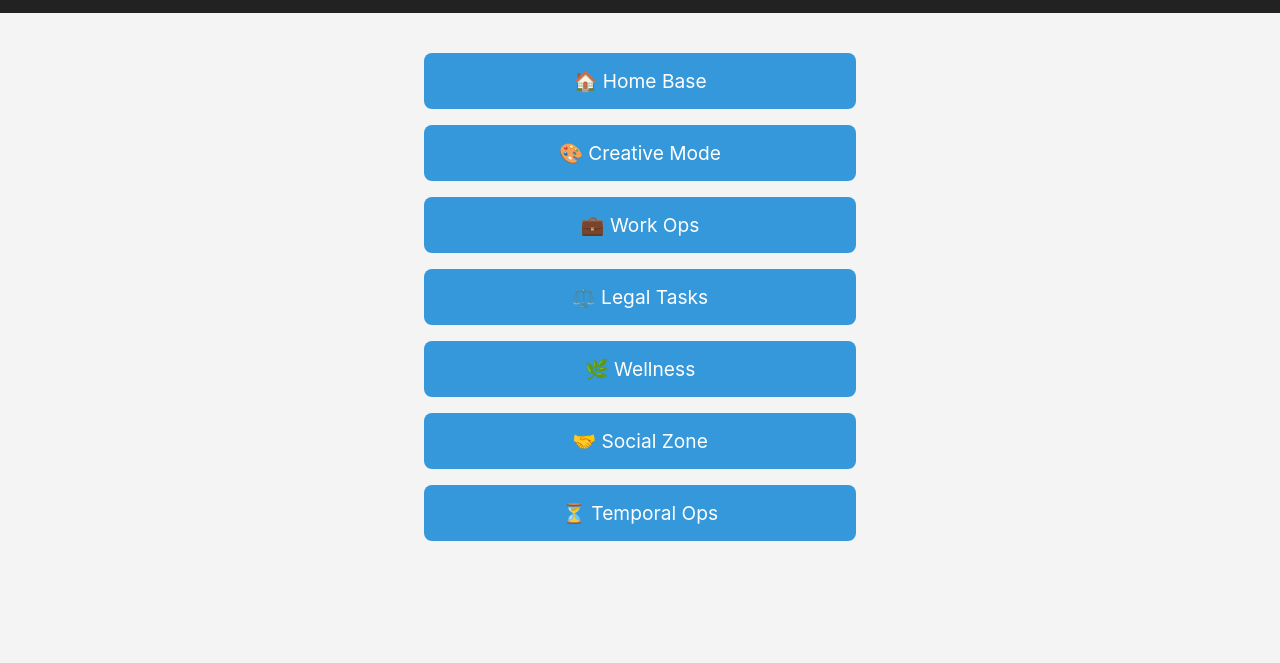
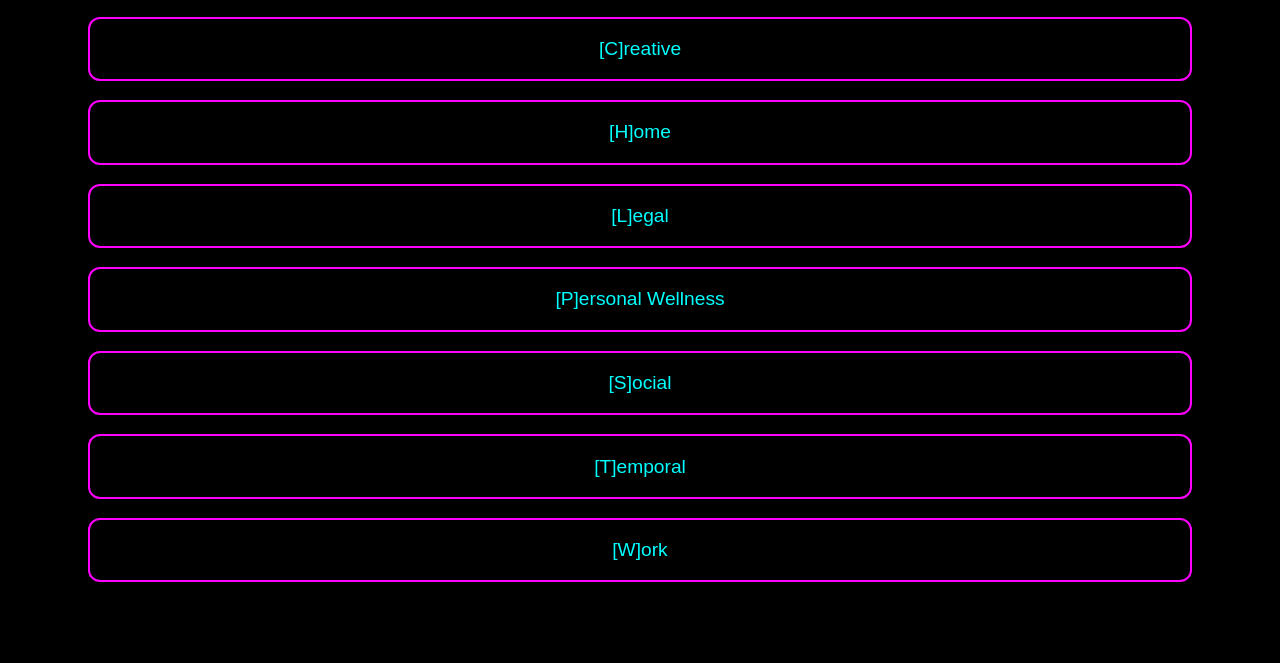
Before and after one commit to TXSquirrel18/Brobot18, a website: page ui/index.html in a window 1280 px wide. Shown: the part 137-800 px from the top of the page. Drawn offline with Linux system fonts and the light colour scheme.

Commit message:
Update index.html
Signed-off-by: TXSquirrel18 <prestontyler18@yahoo.com>

```diff
--- a/ui/index.html
+++ b/ui/index.html
@@ -6,39 +6,43 @@
   <title>Brobot Deck</title>
 <style>
   body {
-      font-family: -apple-system, BlinkMacSystemFont, sans-serif;
-      background: #f4f4f4;
+    background-color: #000;
+    color: white;
+    font-family: 'Arial', sans-serif;
+    text-align: center;
     margin: 0;
     padding: 0;
   }
-    header {
-      background-color: #222;
-      color: #fff;
-      padding: 1rem;
-      text-align: center;
+
+  h1 {
+    font-size: 2.2em;
+    margin-top: 1.5em;
   }
-    main {
-      display: flex;
-      flex-direction: column;
-      align-items: center;
-      padding: 2rem 1rem;
+
+  .button {
+    display: block;
+    margin: 1em auto;
+    padding: 1em 2em;
+    width: 80%;
+    font-size: 1.2em;
+    color: #00FFFF; /* Cyan text */
+    background-color: transparent;
+    border: 2px solid #FF00FF; /* Magenta outline */
+    border-radius: 12px;
+    text-decoration: none;
+    transition: all 0.2s ease-in-out;
   }
-    .hub-button {
-      width: 90%;
-      max-width: 400px;
-      margin: 0.5rem 0;
-      padding: 1rem;
-      font-size: 1.2rem;
-      background-color: #3498db;
-      color: white;
-      border: none;
-      border-radius: 8px;
-      text-align: center;
-      text-decoration: none;
-      transition: background-color 0.3s ease;
+
+  .button:hover {
+    background-color: #111;
+    color: #FF00FF;
+    border-color: #00FFFF;
   }
-    .hub-button:hover {
-      background-color: #2980b9;
+
+  .sub {
+    font-size: 1.1em;
+    color: #888;
+    margin-bottom: 1em;
   }
 </style>
 </head>
@@ -47,14 +51,14 @@
     <h1>Brobot Deck</h1>
     <p>Select a Hub</p>
   </header>
-  <main>
-    <a href="https://brobot18.onrender.com/hub/H" class="hub-button">🏠 Home Base</a>
-    <a href="https://brobot18.onrender.com/hub/C" class="hub-button">🎨 Creative Mode</a>
-    <a href="https://brobot18.onrender.com/hub/W" class="hub-button">💼 Work Ops</a>
-    <a href="https://brobot18.onrender.com/hub/L" class="hub-button">⚖️ Legal Tasks</a>
-    <a href="https://brobot18.onrender.com/hub/P" class="hub-button">🌿 Wellness</a>
-    <a href="https://brobot18.onrender.com/hub/S" class="hub-button">🤝 Social Zone</a>
-    <a href="https://brobot18.onrender.com/hub/T" class="hub-button">⏳ Temporal Ops</a>
+</main>
+<a class="button" href="#">[C]reative</a>
+<a class="button" href="#">[H]ome</a>
+<a class="button" href="#">[L]egal</a>
+<a class="button" href="#">[P]ersonal Wellness</a>
+<a class="button" href="#">[S]ocial</a>
+<a class="button" href="#">[T]emporal</a>
+<a class="button" href="#">[W]ork</a>
 </main>
 </body>
 </html>
```
Lines whose indentation alone changed are shown as unchanged.
